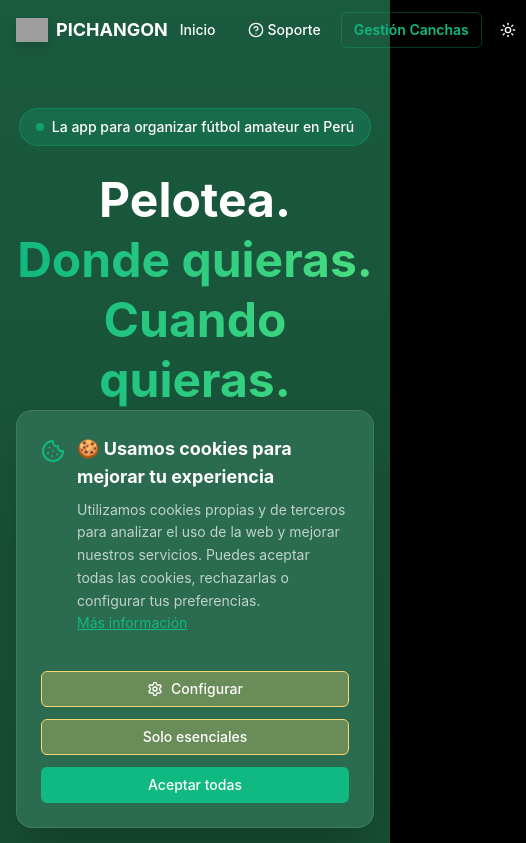
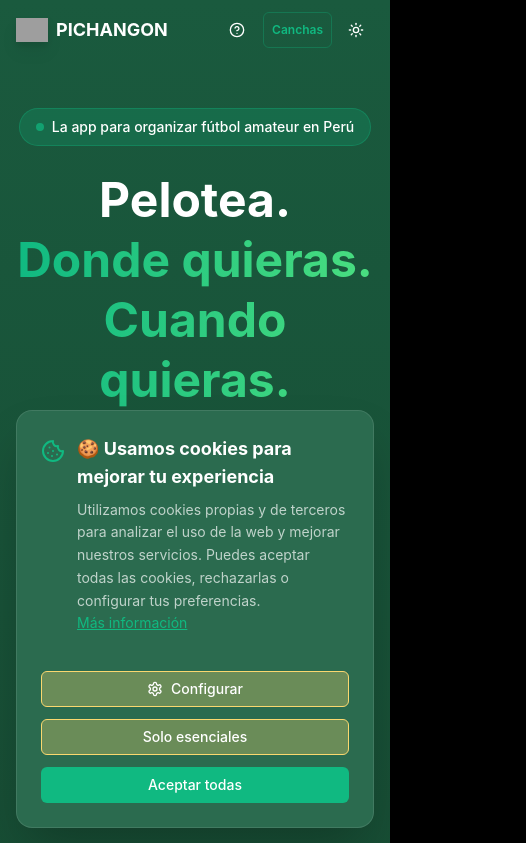
Before and after one commit to statdatagh/pichangon-landing, a React (Vite) app: page / in a window 390 px wide. Shown: the top 843 px of the page, 526 px wide, since content can reach past the window. Built offline with nearby package versions, Linux system fonts and the light colour scheme; grey boxes are pictures that could not be loaded.

Commit message:
Actualización para resposive de landing

```diff
--- a/src/App.tsx
+++ b/src/App.tsx
@@ -102,6 +102,8 @@ export default function App() {
 }
 
 // Navbar Component
+// App.tsx - Solo la sección del Navbar modificada
+
 function Navbar({ theme, setTheme }: { theme: string; setTheme: (theme: "dark" | "light") => void }) {
   const navigate = useNavigate();
 
@@ -109,7 +111,8 @@ function Navbar({ theme, setTheme }: { theme: string; setTheme: (theme: "dark" |
     <nav className="sticky top-0 z-50">
       <div className="container mx-auto px-4 py-3">
         <div className="flex justify-between items-center">
-          <Link to="/" className="flex items-center gap-2 cursor-pointer">
+          {/* Logo */}
+          <Link to="/" className="flex items-center gap-2 cursor-pointer flex-shrink-0">
             <div className="w-8 h-8 md:w-10 md:h-10 flex items-center justify-center">
               <img
                 src="https://res.cloudinary.com/davyafbvj/image/upload/v1754813192/ZV9iYWNrZ3JvdW5kX3JlbW92YWwvZl9wbmc_vho8ni.png"
@@ -121,37 +124,43 @@ function Navbar({ theme, setTheme }: { theme: string; setTheme: (theme: "dark" |
             <span className="text-white text-lg md:text-xl font-bold">PICHANGON</span>
           </Link>
 
-          <div className="flex gap-2 md:gap-4">
+          {/* Botones - Responsive */}
+          <div className="flex gap-1.5 md:gap-4 items-center">
+            {/* Inicio - Solo visible en desktop */}
             <Button
               variant="ghost"
-              className="text-white hover:bg-white/10 text-sm md:text-base px-3 md:px-4"
+              className="hidden sm:flex text-white hover:bg-white/10 text-sm md:text-base px-3 md:px-4"
               onClick={() => navigate("/")}
             >
               Inicio
             </Button>
+
+            {/* Soporte */}
             <Button
               variant="ghost"
-              className="text-white hover:bg-white/10 gap-1 md:gap-2 text-sm md:text-base px-3 md:px-4"
+              className="text-white hover:bg-white/10 gap-1 md:gap-2 text-xs sm:text-sm md:text-base px-2 sm:px-3 md:px-4"
               onClick={() => navigate("/support")}
             >
               <HelpCircle className="w-3 h-3 md:w-4 md:h-4" />
-              Soporte
+              <span className="hidden sm:inline">Soporte</span>
             </Button>
 
-            {/* ✅ NUEVO: Botón Dashboard */}
+            {/* Dashboard - Texto adaptativo */}
             <Button
               variant="ghost"
-              className="text-pichangon-accent hover:bg-pichangon-accent/10 border border-pichangon-accent/30 text-sm md:text-base px-3 md:px-4 font-semibold"
+              className="text-pichangon-accent hover:bg-pichangon-accent/10 border border-pichangon-accent/30 text-xs sm:text-sm md:text-base px-2 sm:px-3 md:px-4 font-semibold whitespace-nowrap"
               onClick={() => navigate("/dashboard")}
             >
-              Gestión Canchas
+              <span className="hidden sm:inline">Gestión Canchas</span>
+              <span className="sm:hidden">Canchas</span>
             </Button>
 
+            {/* Toggle Theme */}
             <Button
               variant="ghost"
               size="icon"
               onClick={() => setTheme(theme === "dark" ? "light" : "dark")}
-              className="text-white hover:bg-white/10"
+              className="text-white hover:bg-white/10 flex-shrink-0"
             >
               {theme === "dark" ? <Sun className="w-4 h-4" /> : <Moon className="w-4 h-4" />}
             </Button>
```
